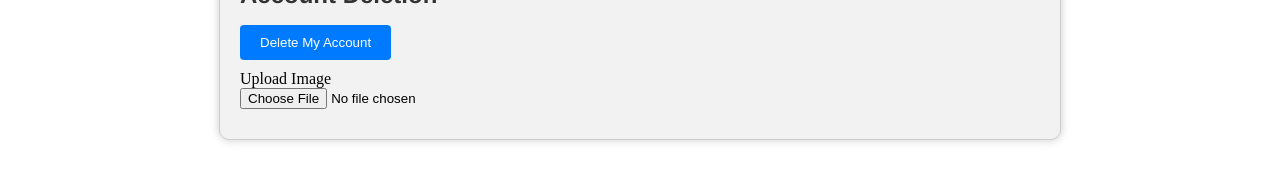
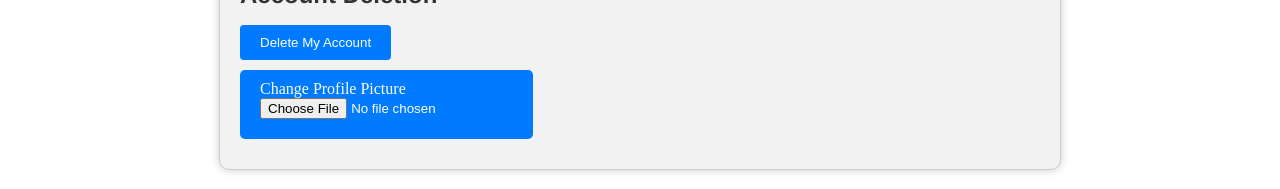
Before and after one commit to ChristiaanSmall/3813ICT-3235_Assignment1, an Angular app in the folder 3813ICT-Chat/: page /dashboard in a window 1280 px wide. Shown: the part 286-475 px from the top of the page. Built offline with nearby package versions, Linux system fonts and the light colour scheme; no server answers.

Commit message:
Updated Dashboard Upload PFP Button

```diff
--- a/3813ICT-Chat/src/app/dashboard/dashboard.component.css
+++ b/3813ICT-Chat/src/app/dashboard/dashboard.component.css
@@ -68,3 +68,18 @@ h4 {
 body, h1, h2, h3, h4, h5, h6 {
     font-family: 'Helvetica Neue', sans-serif;
 }
+
+.file-upload-btn {
+    display: inline-block;
+    background-color: #007bff;
+    color: #fff;
+    padding: 10px 20px;
+    cursor: pointer;
+    border: none;
+    border-radius: 5px;
+    transition: background-color 0.3s ease;
+  }
+
+  .file-upload-btn:hover {
+    background-color: #0056b3;
+  }
--- a/3813ICT-Chat/src/app/dashboard/dashboard.component.html
+++ b/3813ICT-Chat/src/app/dashboard/dashboard.component.html
@@ -100,7 +100,7 @@
   </div>
   <div class="file-upload-wrapper">
     <label class="file-upload-btn">
-      <span>Upload Image</span>
+      <span>Change Profile Picture</span>
       <input type="file" (change)="uploadProfilePicture($event)" />
     </label>                </div>
 </div>
```
